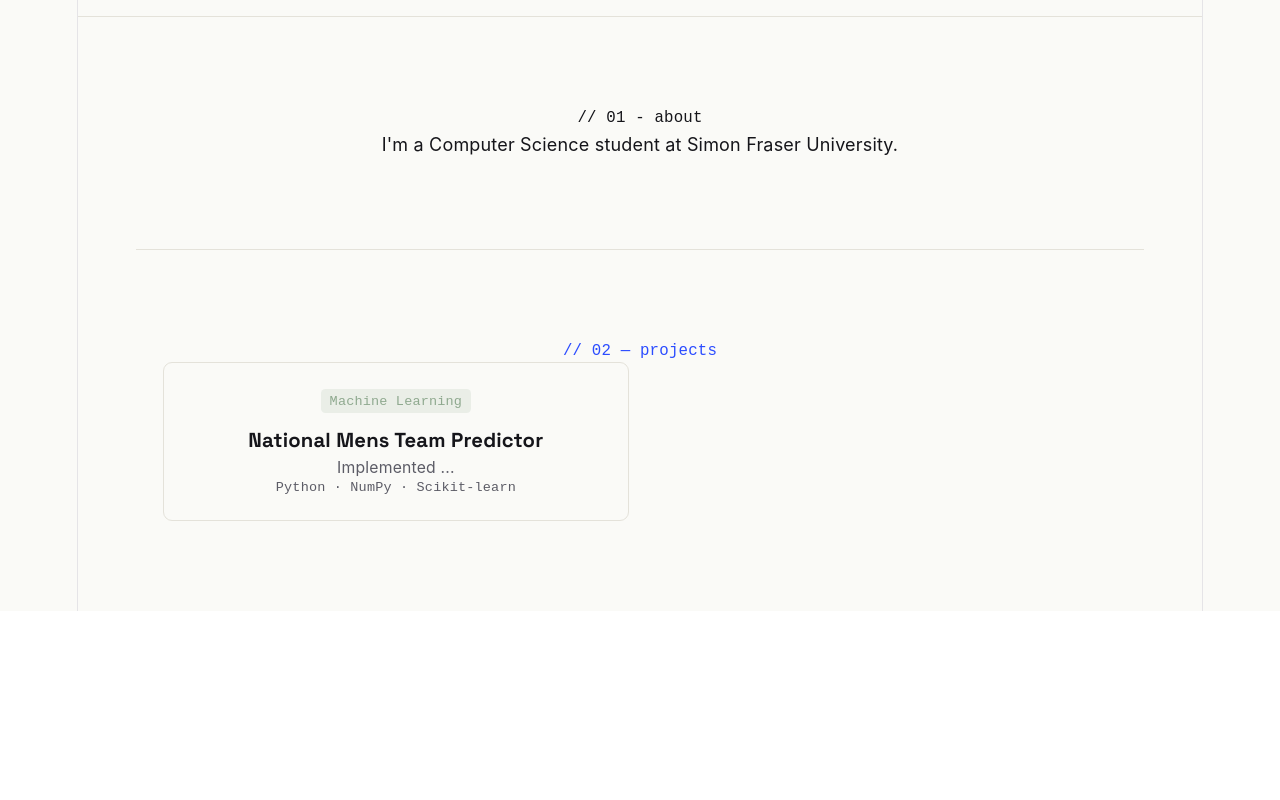
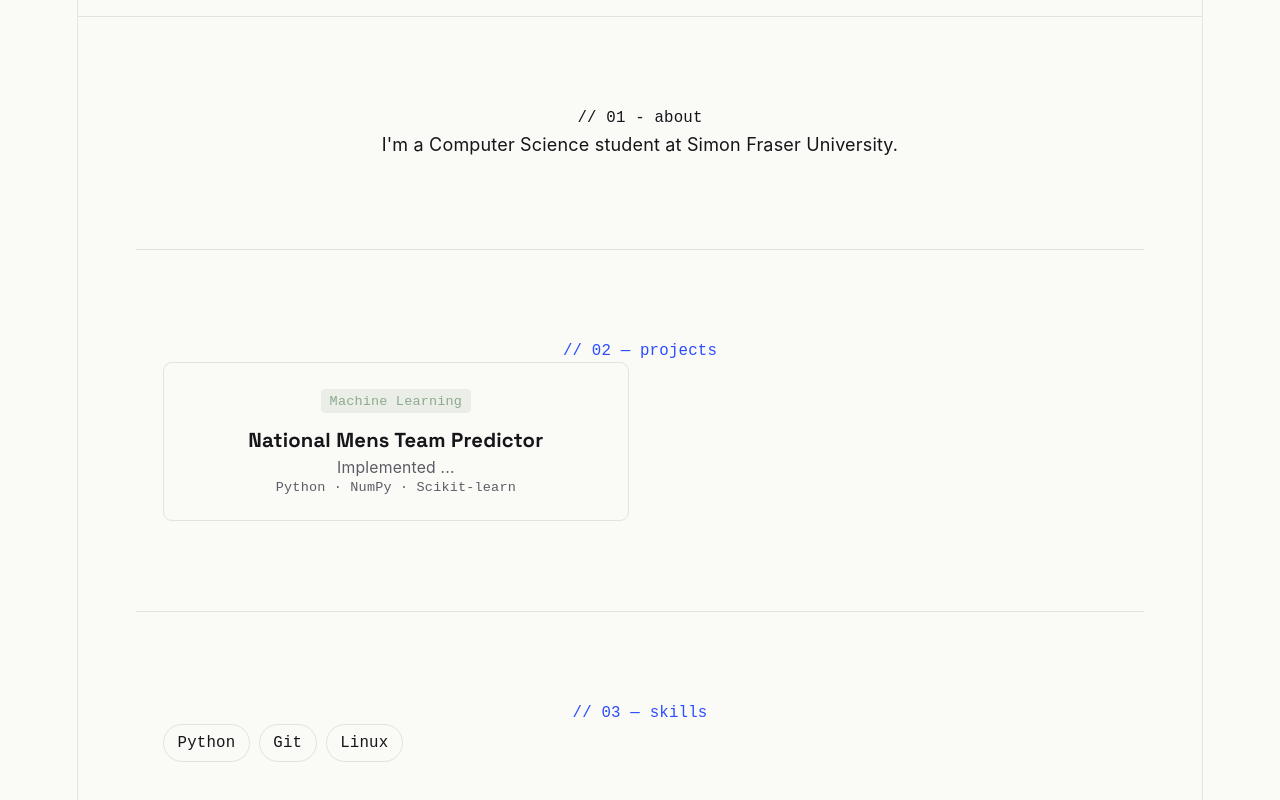
Before and after one commit to matthewphamm/my-portfolio, a React (Vite) app: page / in a window 1280 px wide. Shown: the part 612-1412 px from the top of the page. Before the commit the page ends 1223 px from the top, so only its background shows below. Built offline with nearby package versions, Linux system fonts and the light colour scheme.

Commit message:
Build skills section and assemble

```diff
--- a/src/App.jsx
+++ b/src/App.jsx
@@ -128,6 +128,7 @@ import Header from "./components/Header";
 import Hero from "./components/Hero";
 import About from "./components/About"
 import Projects from "./components/Projects"
+import Skills from "./components/Skills"
 
 export default function App() {
   return (
@@ -137,6 +138,7 @@ export default function App() {
         <Hero />
         <About />
         <Projects />
+        <Skills />
       </main>
     </div>
   );
--- /dev/null
+++ b/src/components/Skills.jsx
@@ -0,0 +1,19 @@
+import { skills } from "../data/projects";
+
+export default function Skills() {
+  return (
+    <section id="skills" className="max-w-4xl mx-auto px-6 py-20 border-t border-line">
+      <p className="font-mono text-sm text-cobalt mb-4">// 03 — skills</p>
+      <div className="flex flex-wrap gap-2">
+        {skills.map((s) => (
+          <span
+            key={s}
+            className="font-mono text-sm border border-line rounded-full px-3 py-1.5 hover:border-cobalt hover:text-cobalt transition-colors"
+          >
+            {s}
+          </span>
+        ))}
+      </div>
+    </section>
+  );
+}
```
